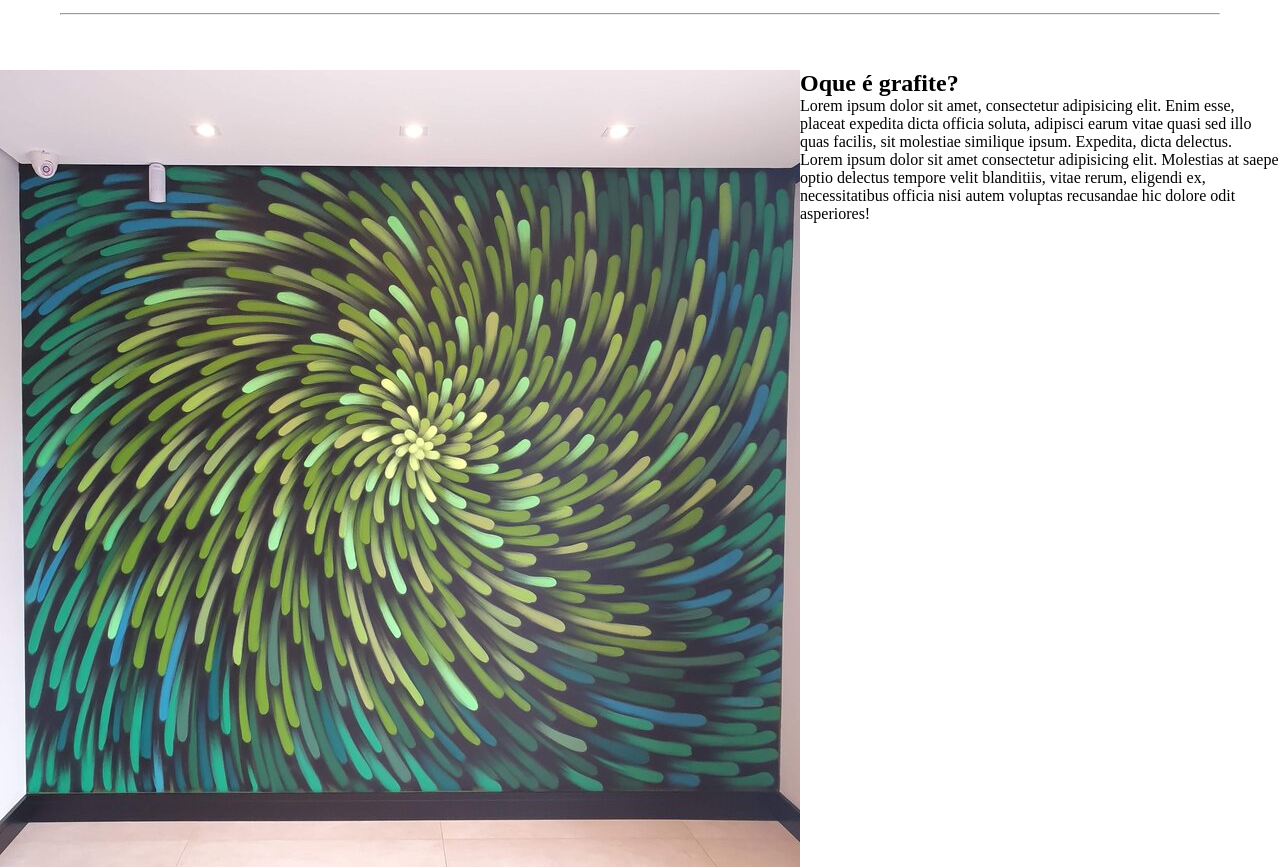
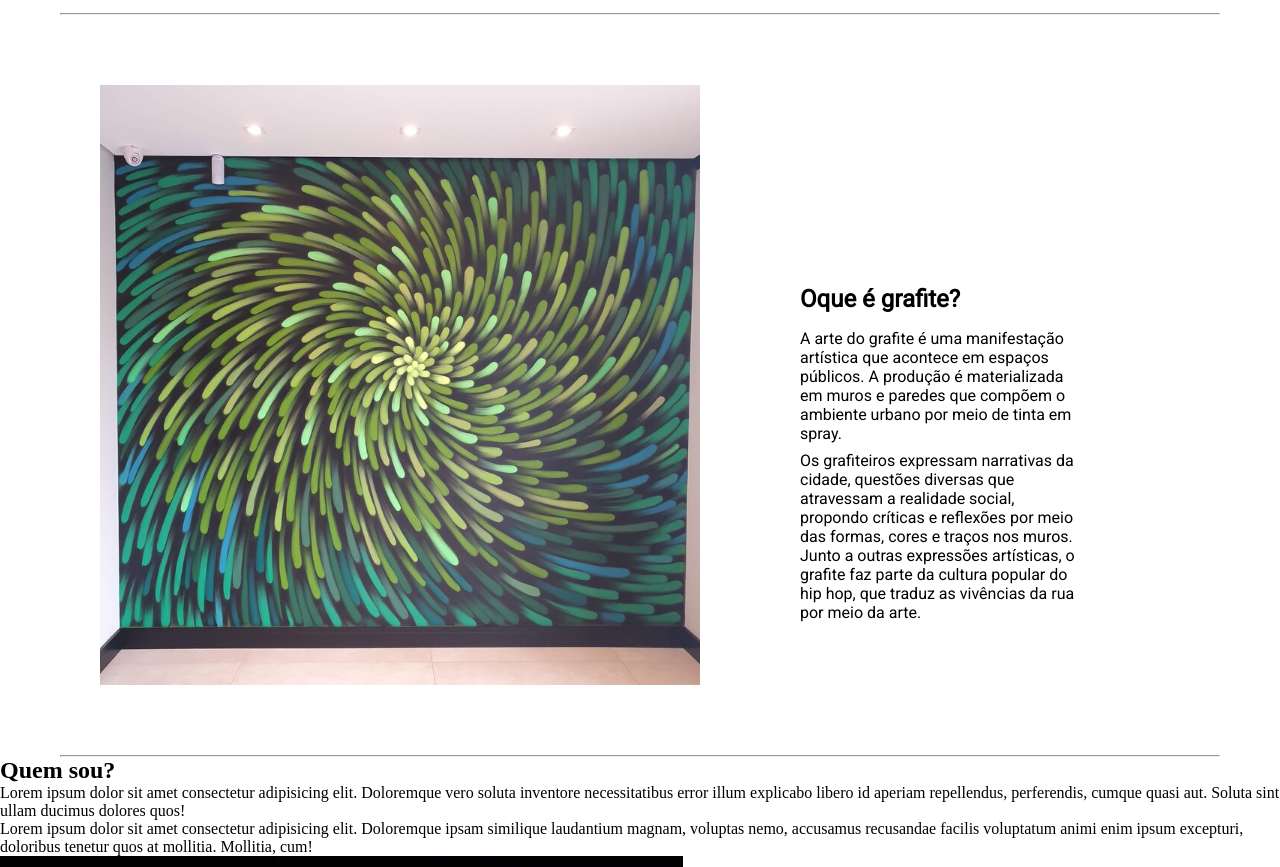
Before and after one commit to Samuel-kemuri/GrafiteLandingPage, a plain HTML site: page index.htm in a window 1280 px wide. Shown: the part 59-926 px from the top of the page. Drawn offline with Linux system fonts and the light colour scheme.

Commit message:
Finalizando estilizacao tela 1

```diff
--- a/index.htm
+++ b/index.htm
@@ -53,15 +53,16 @@
             <div class="container">
                 <img src="/Imagens/grafite 1.jpg" alt="">
 
-                <div class="sobregrafite">
+                <div class="sobre-grafite">
 
                     <h2>Oque é grafite?</h2>
 
-                    <p>Lorem ipsum dolor sit amet, consectetur adipisicing elit. Enim esse, placeat expedita dicta officia soluta, adipisci earum vitae quasi sed illo quas facilis, sit molestiae similique ipsum. Expedita, dicta delectus.</p>
+                    <p>A arte do grafite é uma manifestação artística que acontece em espaços públicos. A produção é materializada em muros e paredes que compõem o ambiente urbano por meio de tinta em spray.</p>
 
-                    <p>Lorem ipsum dolor sit amet consectetur adipisicing elit. Molestias at saepe optio delectus tempore velit blanditiis, vitae rerum, eligendi ex, necessitatibus officia nisi autem voluptas recusandae hic dolore odit asperiores!</p>
+                    <p>Os grafiteiros expressam narrativas da cidade, questões diversas que atravessam a realidade social, propondo críticas e reflexões por meio das formas, cores e traços nos muros. Junto a outras expressões artísticas, o grafite faz parte da cultura popular do hip hop, que traduz as vivências da rua por meio da arte.</p>
                 </div>
             </div>
+            <hr>
         </section>
 
         <section id="tela2">
@@ -76,6 +77,7 @@
 
                 <img src="/Imagens/bieto-perfil.jpg" alt="">
             </div>
+            <hr>
         </section>
 
         <section id="tela3">
@@ -127,6 +129,7 @@
                     </div>
                 </div>
             </div>
+            <hr>
         </section>
     </main>
 
--- a/src/Style/main.css
+++ b/src/Style/main.css
@@ -1,5 +1,35 @@
+/* TELA 1 */
+
 #tela1 .container{
-    padding-top: 55px;
+    padding-top: 70px ;
+    margin-bottom: 70px;
+    margin-right: 200px;
     display: flex;
     justify-content: space-between;
 }
+
+#tela1 .container .sobre-grafite h2{
+    padding-top: 200px;
+    padding-bottom: 16px;
+    font-family: 'Roboto', sans-serif;
+    font-size: x-large;
+
+}
+
+#tela1 .container .sobre-grafite p{
+    margin-bottom: 8px;
+    font-family: 'Roboto', sans-serif;
+    font-size: medium;
+}
+
+#tela1 .container img {
+    width: 600px;
+    margin: 0 100px;
+}
+
+#tela1 hr {
+    margin: 0 60px;
+    background-color: black;
+}
+
+/* FIM TELA */
```
